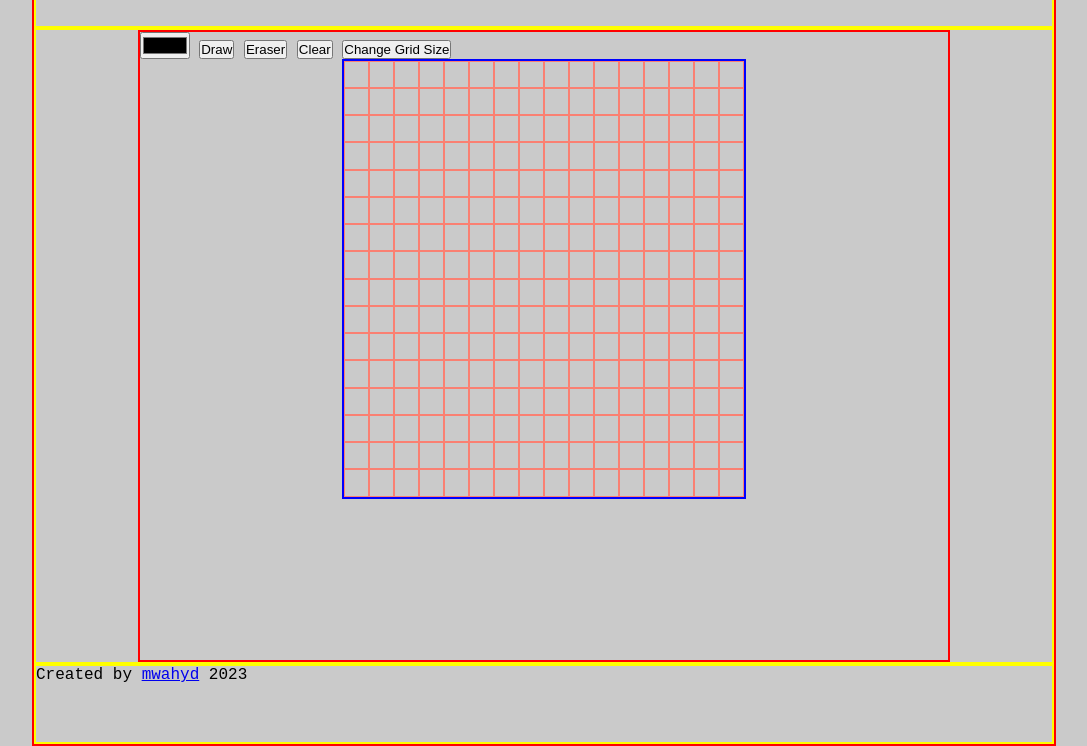
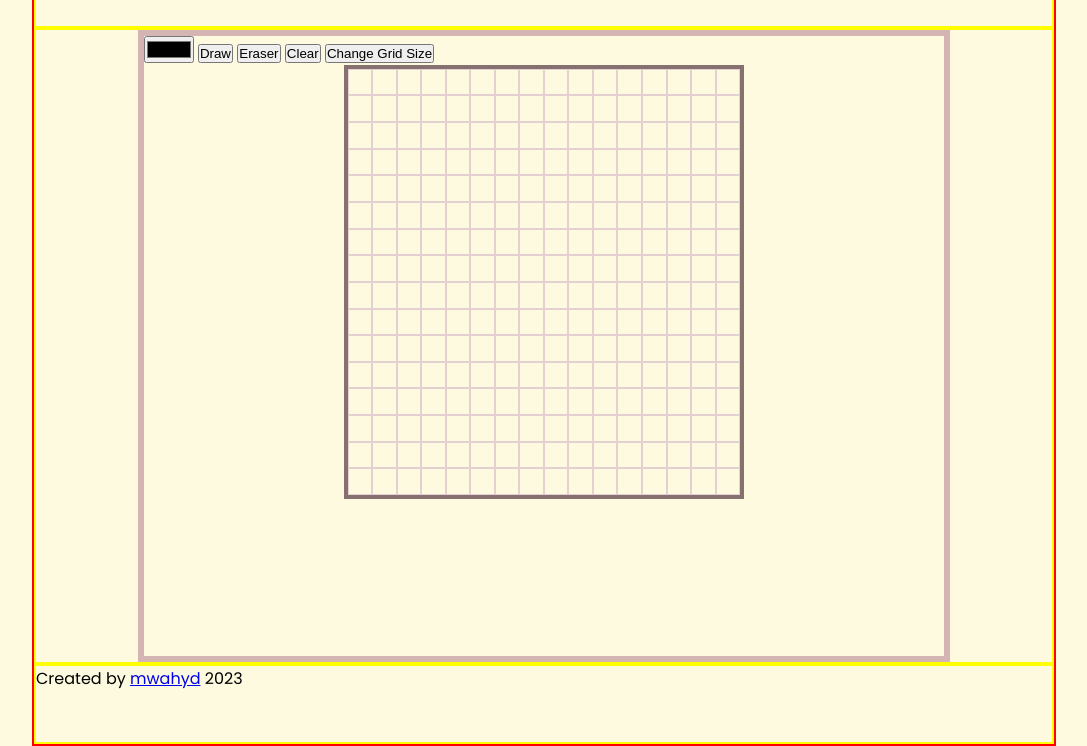
Before and after one commit to mwahyd/TOP-projects, a plain HTML site: page 04-sketch/index-sketch.html in a window 1280 px wide. Shown: the part 54-800 px from the top of the page, without its empty margins (96-1183 px from the left). Drawn offline with Linux system fonts and the light colour scheme.

Commit message:
create .hover and .square style classes; experiment background colours

```diff
--- a/04-sketch/styles-sketch.css
+++ b/04-sketch/styles-sketch.css
@@ -6,8 +6,8 @@
 }
 
 body {
-  font-family: "Courier New", Courier, monospace;
-  background-color: #cacaca;
+  font-family: Poppins, sans-serif;
+  background-color: #fefae0;
 }
 
 .main-container {
@@ -34,7 +34,7 @@ section {
 }
 
 .sketchpad-container {
-  border: 2px solid red;
+  border: 6px solid #d5b4b4;
   width: 80%;
   height: 100%;
   margin: 0 auto;
@@ -43,7 +43,7 @@ section {
 .canvas {
   display: flex;
   flex-wrap: wrap;
-  border: 2px solid blue;
+  border: 4px solid #867070;
   height: 70%;
   width: 50%;
   margin: 0 auto;
@@ -58,8 +58,11 @@ section {
   width: 10px;
 }
 
+.square {
+}
+
 .box-border {
-  border: 1px solid salmon;
+  border: 1px solid #e4d0d0;
 }
 
 .flex {
@@ -69,3 +72,7 @@ section {
 .inflexible {
   flex: none;
 }
+
+.hover {
+  background-color: #d2f9eb;
+}
```
